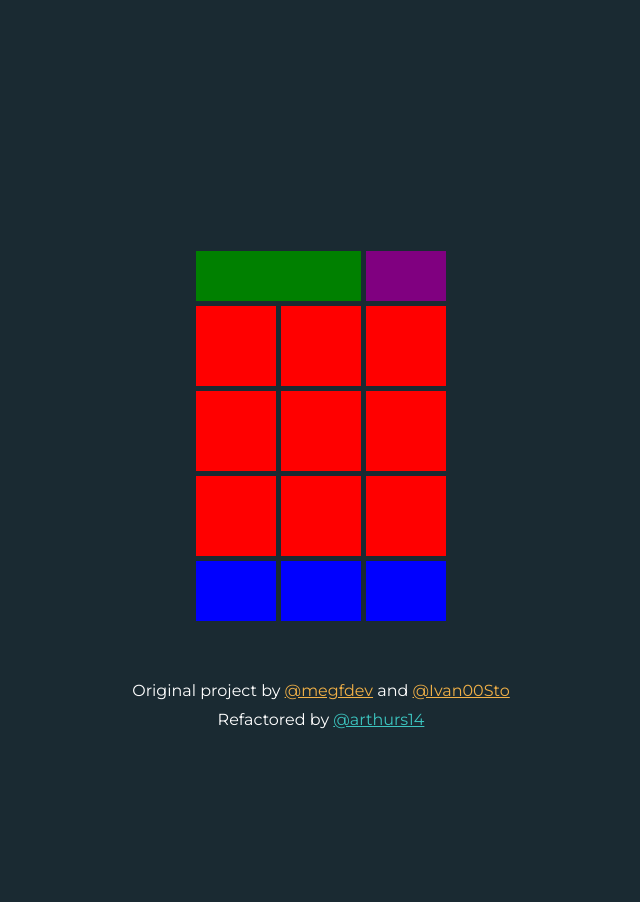
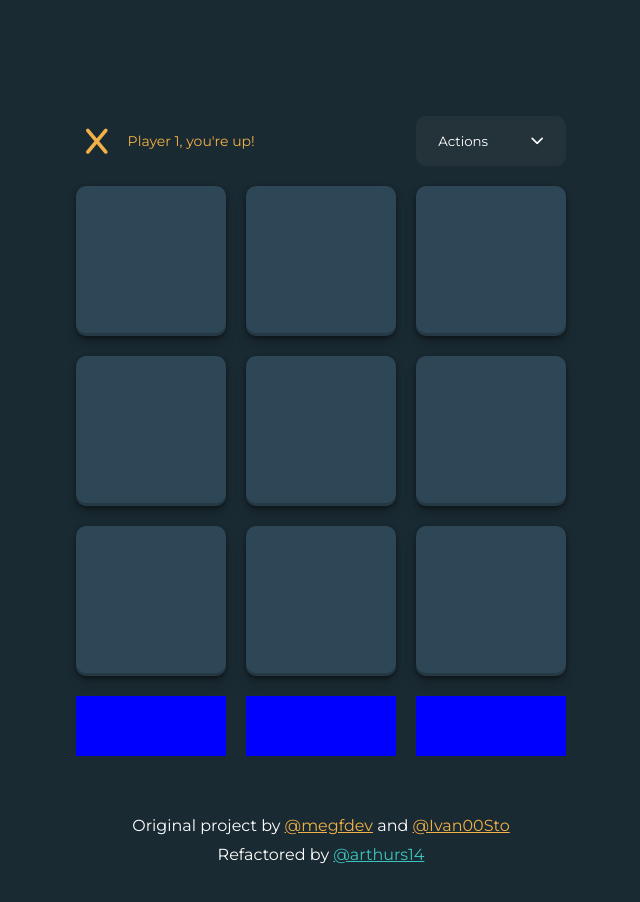
Before and after one commit to arthurs14/tic-tac-toe, a plain HTML site: page vanilla-build/index.html in a window 1280 px wide. Shown: the whole page, without its empty margins (319-959 px from the left). Drawn offline with Linux system fonts and the light colour scheme.

Commit message:
styled header and boxes a bit

```diff
--- a/vanilla-build/css/index.css
+++ b/vanilla-build/css/index.css
@@ -38,14 +38,128 @@ body {
   gap: 5px;
 }
 
+@media (min-width: 768px) {
+  .grid {
+    width: 490px;
+    grid-template-columns: repeat(3, 150px);
+    grid-template-rows: 50px repeat(3, 150px) 60px;
+    gap: 20px;
+  }
+}
+
+/* Shared Utility classes */
+.hidden {
+  display: none !important;
+}
+
+.yellow {
+  color: var(--yellow);
+}
+
+.turqoise {
+  color: var(--turqoise);
+}
+
+.shadow {
+  box-shadow: rgba(0, 0, 0, 0.4) 0px 2px 4px,
+    rgba(0, 0, 0, 0.3) 0px 7px 13px -3px, rgba(0, 0, 0, 0.2) 0px -3px 0px inset;
+}
+
+.border {
+  border: 1px solid rgba(211, 211, 211, 0.4) !important;
+}
+
 .turn {
-  background-color: green;
+  align-self: center;
+  color: var(--yellow);
+  /* background-color: green; */
   grid-column-start: 1;
   grid-column-end: 3;
+  display: flex;
+  align-items: center;
+  gap: 20px;
+}
+
+@keyframes turn-text-animation {
+  0% {
+    opacity: 0;
+    transform: translateX(-20px);
+  }
+  100% {
+    opacity: 100%;
+    transform: translateX(0);
+  }
+}
+
+.turn p {
+  font-size: 14px;
+  animation: 0.6s ease-in-out turn-text-animation;
+}
+
+@keyframes turn-icon-animation {
+  0% {
+    transform: scale(1);
+  }
+
+  25% {
+    transform: scale(1.4);
+  }
+
+  100% {
+    transform: scale(1);
+  }
+}
+
+.turn i {
+  font-size: 1.8rem;
+  margin-left: 10px;
+  animation: 0.6s ease-in-out turn-icon-animation;
+}
+
+/* Menu Styles */
+.menu {
+  position: relative;
+}
+
+.menu-btn {
+  width: 100%;
+  height: 100%;
+  display: flex;
+  justify-content: space-around;
+  align-items: center;
+  border-radius: 10px;
+  color: white;
+  background-color: rgba(211, 211, 211, 0.05);
+  border: 1px solid transparent;
+}
+
+.items {
+  position: absolute;
+  z-index: 10;
+  top: 60px;
+  right: 0;
+  background-color: #203139;
+  border-radius: 2px;
+  padding: 10px;
+}
+
+.items button {
+  background-color: transparent;
+  padding: 8px;
+  color: white;
+}
+.items button:hover {
+  text-decoration: underline;
+  cursor: pointer;
 }
 
 .square {
-  background-color: red;
+  background-color: var(--gray);
+  border-radius: 10px;
+  display: flex;
+  justify-content: center;
+  align-items: center;
+  font-size: 3rem;
 }
 
 .score {
--- a/vanilla-build/index.html
+++ b/vanilla-build/index.html
@@ -4,24 +4,46 @@
     <meta charset="UTF-8" />
     <meta name="viewport" content="width=device-width, initial-scale=1.0" />
     <link rel="stylesheet" href="./css/index.css" />
+    <script
+      src="https://kit.fontawesome.com/3bfd3ce9e5.js"
+      crossorigin="anonymous"
+    ></script>
     <title>Vanilla JS Tic-Tac-Toe</title>
   </head>
   <body>
     <main>
       <div class="grid">
-        <div class="turn"></div>
-        <div class="actions"></div>
+        <!-- Turn Indicator -->
+        <div class="turn">
+          <i class="fa-solid fa-x turqoise"></i>
+          <p>Player 1, you're up!</p>
+        </div>
 
-        <div class="square"></div>
-        <div class="square"></div>
-        <div class="square"></div>
-        <div class="square"></div>
-        <div class="square"></div>
-        <div class="square"></div>
-        <div class="square"></div>
-        <div class="square"></div>
-        <div class="square"></div>
+        <!-- Dropdown Menu -->
+        <div class="menu">
+          <button class="menu-btn">
+            Actions
+            <i class="fa-solid fa-chevron-down"></i>
+          </button>
 
+          <div class="items border hidden">
+            <button>Reset</button>
+            <button>New Round</button>
+          </div>
+        </div>
+
+        <!-- Game Board -->
+        <div class="square shadow"></div>
+        <div class="square shadow"></div>
+        <div class="square shadow"></div>
+        <div class="square shadow"></div>
+        <div class="square shadow"></div>
+        <div class="square shadow"></div>
+        <div class="square shadow"></div>
+        <div class="square shadow"></div>
+        <div class="square shadow"></div>
+
+        <!-- Scoreboard  -->
         <div class="score"></div>
         <div class="score"></div>
         <div class="score"></div>
```
